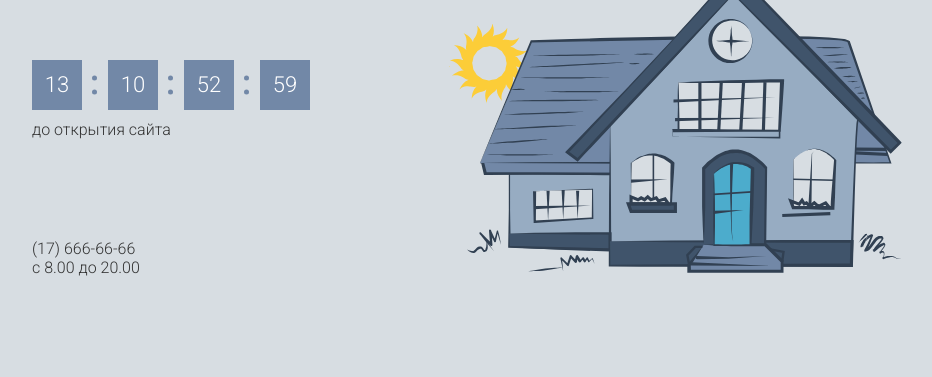
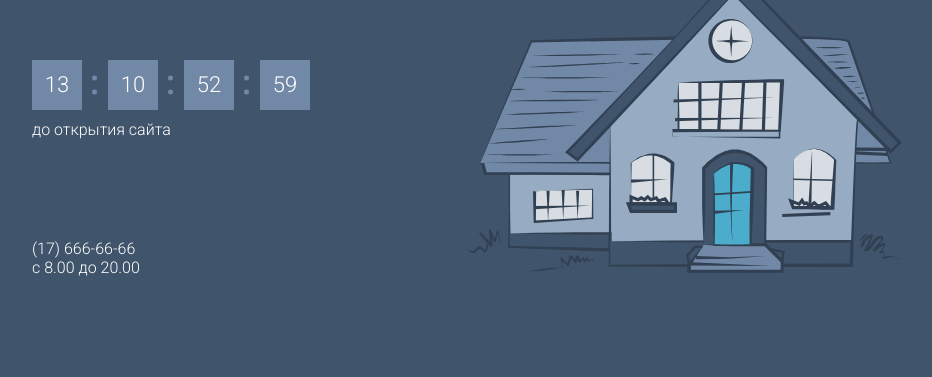
Before and after one commit to Ginger-13/arkom-closed.github.io, a website: page index.html in a window 1280 px wide. Shown: the part 423-800 px from the top of the page, without its empty margins (173-1105 px from the left). Drawn offline with nearby package versions, Linux system fonts and the light colour scheme.

Commit message:
adding night

```diff
--- a/js/main.js
+++ b/js/main.js
@@ -22,15 +22,20 @@
     }, 1000);
 })();
 
-//var $block = $(".light-obj");
+var $block = $(".light-obj");
+var $body = $('body');
 
-/*$(".light-obj").circulate({
-    height: 200,
-    loop: true
-});*/
-
-$(".light-obj").circulate({
-    height: 200,
+$block.circulate({
+    speed: 1000,
+    height: 250,
     width: 600,
     loop: true
 });
+
+setInterval(function () {
+    if ($body.hasClass('night')) {
+        $body.removeClass('night')
+    } else {
+        $body.addClass('night')
+    }
+}, 4000);
--- a/sass/common/common.sass
+++ b/sass/common/common.sass
@@ -12,6 +12,7 @@ body
   font-size: $font-size
   font-weight: 300
   overflow-x: hidden
+  @include transition(background)
   &.night
     background: $dark-color
     color: #fff
```
